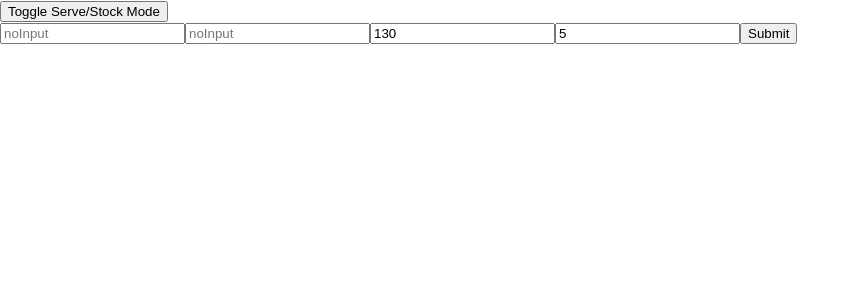
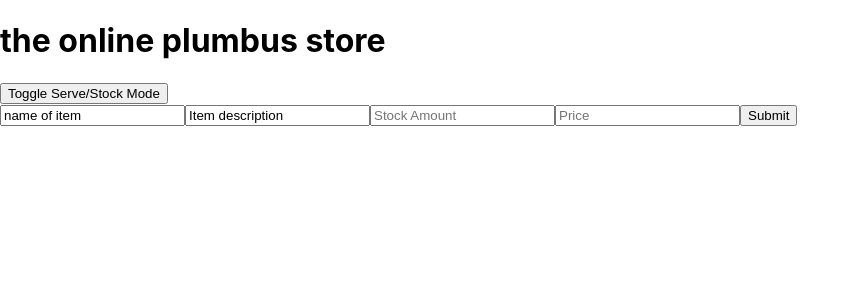
Before and after one commit to kiernan2/inventory, a React (Create React App) app: page / in a window 1280 px wide. Both pictures are taken after a click on the button "Toggle Serve/Stock Mode". Shown: the top 300 px of the page, without its empty margins (0-860 px from the left). Built offline with nearby package versions, Linux system fonts and the light colour scheme.

Commit message:
make some adjustments for the assignment

```diff
--- a/src/components/Add.js
+++ b/src/components/Add.js
@@ -7,7 +7,7 @@ function Add(props) {
 
   function addBeanToList(event) {
     event.preventDefault();
-    props.addNewBeanToList({
+    props.addNewItemToList({
       name: event.target.name.value,
       roast: event.target.roast.value,
       count: parseInt(event.target.count.value),
@@ -27,7 +27,7 @@ function Add(props) {
 }
 
 Add.propTypes = {
-  addNewBeanToList: PropTypes.func
+  addNewItemToList: PropTypes.func
 };
 
 export default Add;
--- a/src/components/App.js
+++ b/src/components/App.js
@@ -4,6 +4,7 @@ import Store from "./Store";
 function App() {
   return (
     <React.Fragment>
+      <h1>the online plumbus store</h1>
       <Store />
     </React.Fragment>
   );
--- a/src/components/Bean.js
+++ b/src/components/Bean.js
@@ -4,8 +4,9 @@ import PropTypes from "prop-types";
 function Bean(props) {
   return (
     <React.Fragment>
-      <h3>{props.name} - {props.count === 0 ? "Out of Stock":props.count}</h3>
-      <p>{props.roast + " $ " + props.price}</p>
+      <h3>{props.name}: amount in stock: {props.count === 0 ? "Out of Stock":props.count}</h3>
+      <p>{props.roast}</p>
+      <p>{" $ " + props.price}</p>
       <button onClick={() => props.func(props.id)}>buy</button>
       <button onClick={() => props.edit(props.id)}>edit</button>
       <button onClick={() => props.delete(props.id)}>delete</button>
--- a/src/components/BeanForm.js
+++ b/src/components/BeanForm.js
@@ -8,23 +8,23 @@ function BeanForm(props) {
         <input
           type="text"
           name="name"
-          defaultValue={props?.prvOrder?.name || ""}
-          placeholder="noInput" />
+          defaultValue={props?.prvOrder?.name || "name of item"}
+          placeholder="name of item" />
         <input
           type="text"
           name="roast"
-          defaultValue={props?.prvOrder?.roast  || ""}
-          placeholder="noInput" />
+          defaultValue={props?.prvOrder?.roast  || "Item description"}
+          placeholder="Item description" />
         <input
           type="number"
           name="count"
-          defaultValue={props?.prvOrder?.count || 130}
-          placeholder="130" />
+          defaultValue={props?.prvOrder?.count  || "Stock Amount"}
+          placeholder="Stock Amount" />
         <input
           type="number"
           name="price"
-          defaultValue={props?.prvOrder?.price || 5}
-          placeholder="5" />
+          defaultValue={props?.prvOrder?.price || null}
+          placeholder="Price" />
         <button type="submit">Submit</button>
       </form>
     </React.Fragment>
--- a/src/components/Stock.js
+++ b/src/components/Stock.js
@@ -5,6 +5,7 @@ import Bean from "./Bean";
 function Stock(props) {
   return (
     <React.Fragment>
+      <h2> look through our stock of high-quality plumbuses </h2>
       <hr/>
       {props.stock.map((stock) =>
         <Bean func={props.buyFunc}
--- a/src/components/Store.js
+++ b/src/components/Store.js
@@ -27,56 +27,56 @@ class Store extends React.Component {
     }
   }
 
-  editBeanFunction = (newBean) => {
-    const resetBean = { ...this.state.selectedObject, ...newBean }
+  editItemFunction = (newItem) => {
+    const resetItem = { ...this.state.selectedObject, ...newItem }
     const editList = this.state.mainStockList
-      .filter(bean => bean.id !== this.state.selectedObject.id)
-      .concat(resetBean);
+      .filter(item => item.id !== this.state.selectedObject.id)
+      .concat(resetItem);
     this.setState({ editing: false, mainStockList: editList })
   }
 
-  editFunction = (beanId) => {
-    const foundObject = this.state.mainStockList.find(bean => bean.id === beanId);
+  editFunction = (itemId) => {
+    const foundObject = this.state.mainStockList.find(item => item.id === itemId);
     this.setState({ selectedObject: foundObject })
     this.setState({ editing: true })
   }
 
-  buyFunction = (beanId) => {
-    const foundObject = this.state.mainStockList.find(bean => bean.id === beanId);
+  buyFunction = (itemId) => {
+    const foundObject = this.state.mainStockList.find(item => item.id === itemId);
     const updatedObject = { ...foundObject, count: foundObject.count - 1 }
     if (updatedObject.count < 0) {
       return;
     }
     const editingMainStockList = this.state.mainStockList
-      .filter(bean => bean.id !== beanId)
+      .filter(item => item.id !== itemId)
       .concat(updatedObject);
     this.setState({
       mainStockList: editingMainStockList
     });
   }
 
-  restockFunction = (beanId) => {
-    const foundObject = this.state.mainStockList.find(bean => bean.id === beanId);
+  restockFunction = (itemId) => {
+    const foundObject = this.state.mainStockList.find(item => item.id === itemId);
     const updatedObject = { ...foundObject, count: foundObject.count + 130 }
     const editingMainStockList = this.state.mainStockList
-      .filter(bean => bean.id !== beanId)
+      .filter(item => item.id !== itemId)
       .concat(updatedObject);
     this.setState({
       mainStockList: editingMainStockList
     });
   }
 
-  addNewBean = (newBean) => {
-    const newMainStockList = this.state.mainStockList.concat(newBean)
+  addNewItem = (newItem) => {
+    const newMainStockList = this.state.mainStockList.concat(newItem)
     this.setState({
       mainStockList: newMainStockList,
       formVisiblePage: false
     });
   }
 
-  removeBean = (beanId) => {
+  removeFunction = (itemId) => {
     const editingMainStockList = this.state.mainStockList
-      .filter(bean => bean.id !== beanId)
+      .filter(item => item.id !== itemId)
       this.setState({
         mainStockList: editingMainStockList,
         editing: false
@@ -86,11 +86,11 @@ class Store extends React.Component {
   render() {
     let currentlyVisibleState = null;
     if (this.state.editing) {
-      currentlyVisibleState = <Edit editObjectOnList={this.editBeanFunction} theObject={this.state.selectedObject}/>
+      currentlyVisibleState = <Edit editObjectOnList={this.editItemFunction} theObject={this.state.selectedObject}/>
     } else if (this.state.formVisiblePage === false) {
-      currentlyVisibleState = <Stock stock={this.state.mainStockList} buyFunc={this.buyFunction} editFunc={this.editFunction} deleteFunc={this.removeBean}/>
+      currentlyVisibleState = <Stock stock={this.state.mainStockList} buyFunc={this.buyFunction} editFunc={this.editFunction} deleteFunc={this.removeFunction}/>
     } else if (this.state.formVisiblePage === true) {
-      currentlyVisibleState = <Add addNewBeanToList={this.addNewBean} />
+      currentlyVisibleState = <Add addNewItemToList={this.addNewItem} />
     }
 
     return (
```
Also changed, not shown: 2 other files (tests, documents, lock files or other folders).
